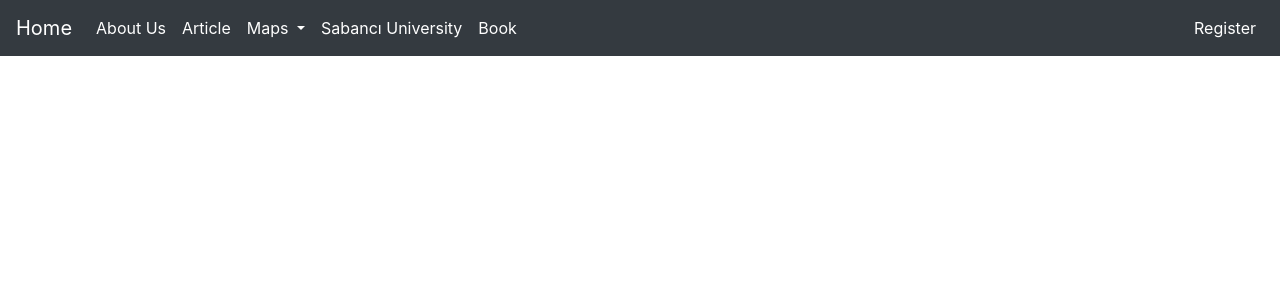
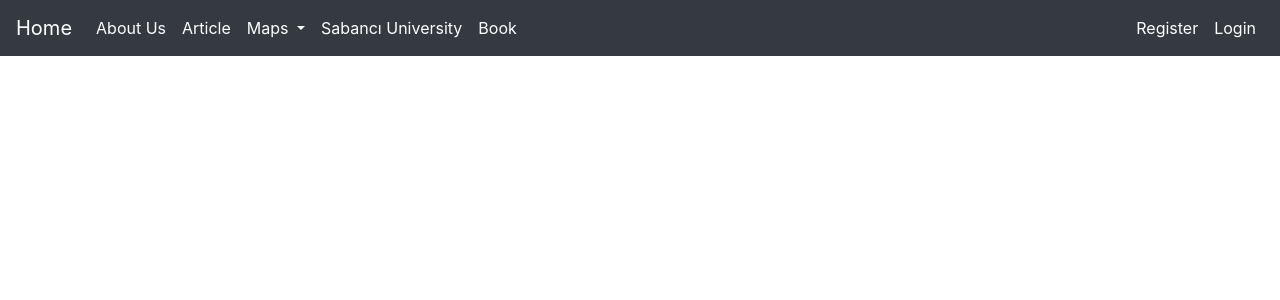
Before and after one commit to orkngkc/pureWebsiteFlask, a Flask app: page /book in a window 1280 px wide. Shown: the top 300 px of the page. Run offline with Flask 3, Linux system fonts and the light colour scheme; parts of the project's set-up code (start-up, migrations or seed data) failed here and were passed over; some libraries are stand-ins or nearby versions.

Commit message:
Update navbar.html

```diff
--- a/templates/includes/navbar.html
+++ b/templates/includes/navbar.html
@@ -33,7 +33,9 @@
         <ul class="navbar-nav ml-auto">
           <li class = "nav-item active">
               <a class= "nav-link" href="/register" >Register</a>
-
+          </li>
+          <li class = "nav-item active">
+              <a class= "nav-link" href="/login" >Login</a>
           </li>
         </ul>
       </div>
```
